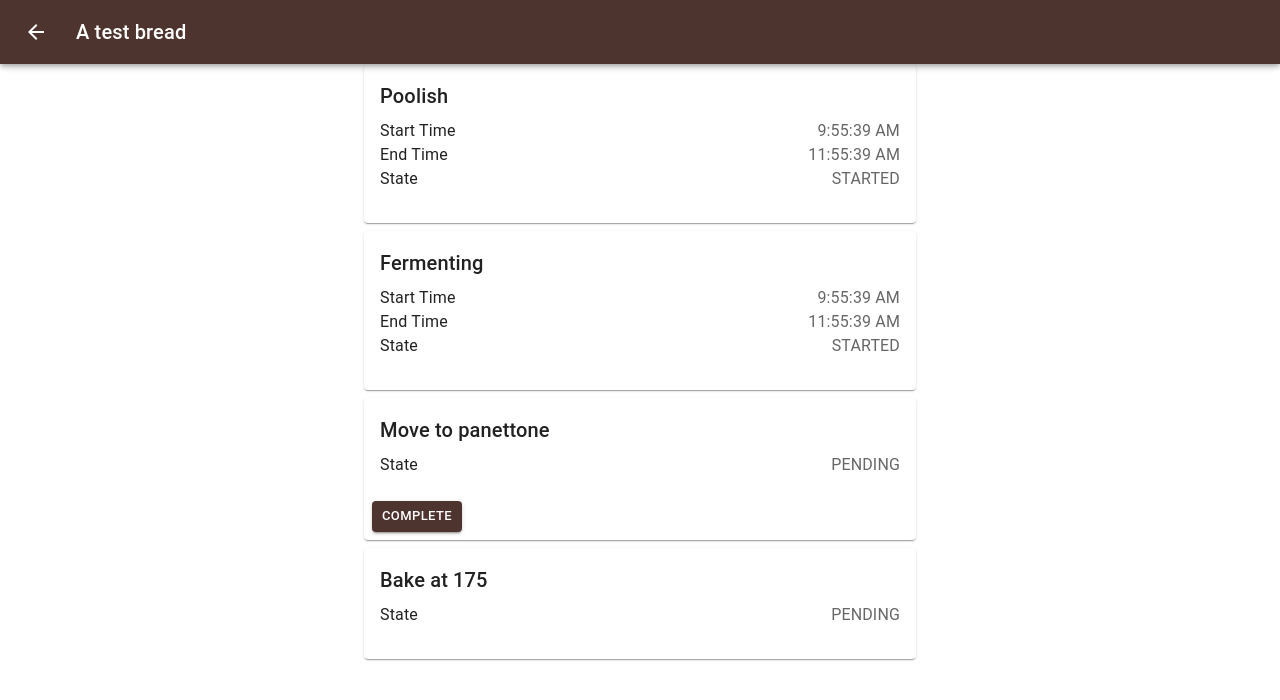
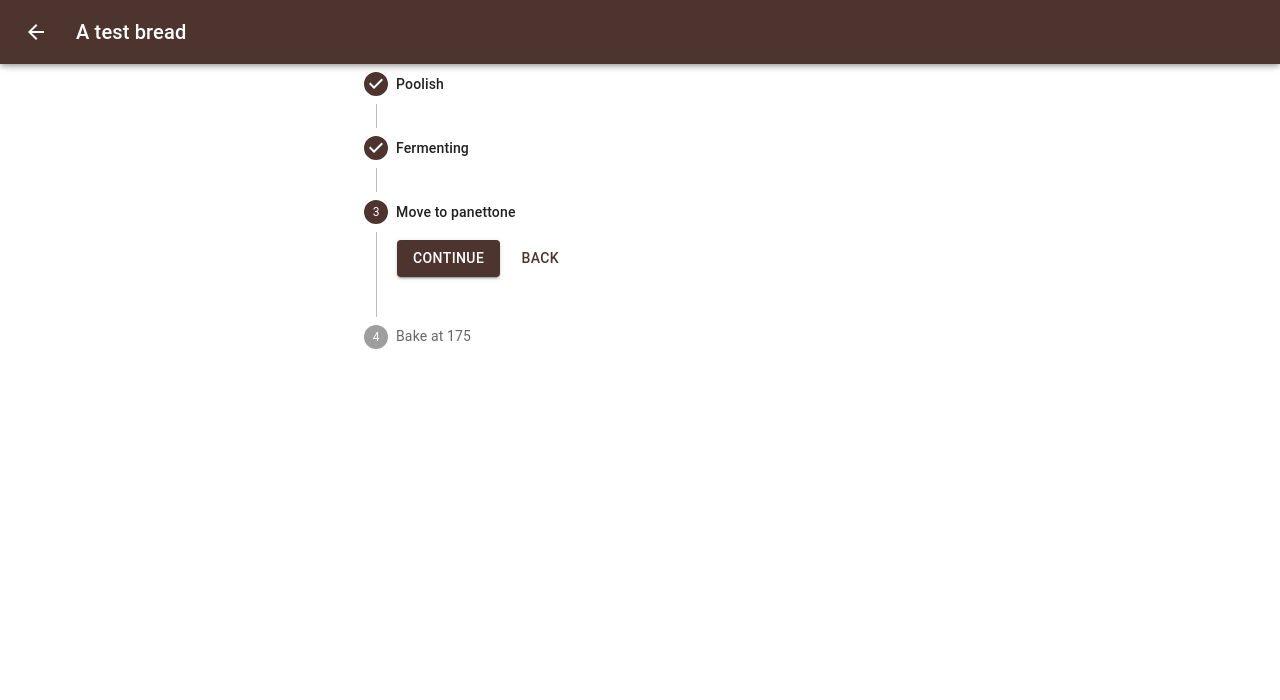
Before and after one commit to pewit90/yeastly, a React (Create React App) app: page /1 in a window 1280 px wide. Shown: the top 700 px of the page. Built offline with nearby package versions, Linux system fonts and the light colour scheme.

Commit message:
BreadView: Use MUI Stepper

```diff
--- a/src/components/BreadView.tsx
+++ b/src/components/BreadView.tsx
@@ -1,10 +1,17 @@
 import ArrowBackIcon from '@mui/icons-material/ArrowBack';
-import { Button, Card, CardActions, CardContent, Container, Grid, IconButton, Paper, Stack, Typography } from "@mui/material";
+import { Box, Button, IconButton, Typography } from "@mui/material";
+import Step_MUI from '@mui/material/Step';
+import StepContent_MUI from '@mui/material/StepContent';
+import StepLabel_MUI from '@mui/material/StepLabel';
+import Stepper_MUI from '@mui/material/Stepper';
 import { useNavigate, useParams } from "react-router-dom";
 import { Bread } from '../model/bread';
 import { Step } from "../model/step";
 import { getBread } from "../model/store";
 import { Page } from './Page';
+
+import React from 'react';
+
 
 /*
     Steps view
@@ -20,69 +27,57 @@ function StepBoxItem(props: { title: string, value: string }) {
     </div>
 }
 
-function StepBox(props: { step: Step, index: number, currentStepIndex: number }) {
-    const step = props.step;
-    const index = props.index;
-    const currentStepIndex = props.currentStepIndex;
-    return <Card key={step.name + index} sx={{ minWidth: 275 }}>
-        <CardContent>
-            <Typography gutterBottom variant="h6" component="div">
-                {step.name}
-            </Typography>
-            {step.startedAt && <StepBoxItem title="Start Time" value={step.startedAt?.toLocaleTimeString() ?? ''} />}
-            {step.completedAt && <StepBoxItem title="End Time" value={step.completedAt?.toLocaleTimeString() ?? ''} />}
-            <StepBoxItem title="State" value={step.state} />
-        </CardContent>
-        <CardActions>
-            {index === currentStepIndex && <Button size="small" variant='contained' color='primary'>Complete</Button>}
-        </CardActions>
-    </Card>
+export function StepList(props: { bread: Bread }) {
+    // TODO is this the correct way to get notified by updates?
+    const [activeStep, setActiveStep] = React.useState(props.bread.currentStepIndex);
+    const steps = props.bread.steps; //todo this might also get updated
+
+    const handleNext = (step:Step,index:number) => {
+        // TODO
+        const updatedStep = Step.fromObject({
+            ...step,
+            completed: true,
+            completedAt: new Date()
+        });
+        steps[index] = updatedStep;
+        setActiveStep(props.bread.currentStepIndex);
+    }
+    const handleBack = () => {
+        // TODO
+    }
+
+    return <Stepper_MUI activeStep={activeStep} orientation='vertical'>
+        {steps.map((step, index) => {
+            return <Step_MUI key={step.name + index} completed={step.completed} >
+                <StepLabel_MUI  >{step.name}</StepLabel_MUI>
+                <StepContent_MUI>
+                    {step.startedAt && <StepBoxItem title="Start Time" value={step.startedAt?.toLocaleTimeString() ?? ''} />}
+                    <Box sx={{ mb: 2 }}>
+                        <div>
+                            <Button
+                                variant="contained"
+                                onClick={()=>handleNext(step,index)}
+                                sx={{ mt: 1, mr: 1 }}
+                            >
+                                {index === steps.length - 1 ? 'Finish' : 'Continue'}
+                            </Button>
+                            <Button
+                                disabled={index === 0}
+                                onClick={handleBack}
+                                sx={{ mt: 1, mr: 1 }}
+                            >
+                                Back
+                            </Button>
+                        </div>
+                    </Box>
+                </StepContent_MUI>
+            </Step_MUI>
+        })}
+    </Stepper_MUI>
+
+
 }
 
-function StepBoxList(props: { steps: Step[], currentStepIndex: number }) {
-    const stepBoxList = props.steps.map((el, index) => StepBox({ step: el, index: index, currentStepIndex: props.currentStepIndex }));
-    return <Stack spacing={1}>
-        {stepBoxList}
-    </Stack>
-}
-
-/*
-    Dashboard view
-*/
-function BreadDashboard(props: { bread: Bread }) {
-    const bread = props.bread;
-    return <Container maxWidth="lg" sx={{ mt: 4, mb: 4 }}>
-        <Grid container spacing={3}>
-
-            <Grid item xs={12} md={8} lg={9}>
-                {/*
-                    Current Step
-                */}
-
-                <StepBox step={bread.steps[bread.currentStepIndex]} index={bread.currentStepIndex} currentStepIndex={bread.currentStepIndex} />
-            </Grid>
-            {/*
-            Projected end time
-            */}
-            <Grid item xs={12}>
-                <Paper sx={{ p: 2, display: 'flex', flexDirection: 'column' }}>
-                    <Card >
-                        <CardContent>
-                            <Typography gutterBottom variant="h6" component="div">
-                                {/* {""+bread.steps.reduce((previous, current)=> {previous+current.duration??0})} */}
-                            </Typography>
-                        </CardContent>
-                    </Card>
-                </Paper>
-            </Grid>
-
-        </Grid>
-    </Container>
-}
-
-/*
-    Tabs
-*/
 export function BreadView() {
     const params = useParams();
     const uuid = Number(params.uuid!);
@@ -99,10 +94,9 @@ export function BreadView() {
     >
         <ArrowBackIcon />
     </IconButton>;
-    const stepBoxList = <StepBoxList steps={bread.steps} currentStepIndex={bread.currentStepIndex} />;
+    const stepList = <StepList bread={bread} />;
 
     return <Page title={bread.name} navigationIcon={navigationIcon} >
-        {stepBoxList}
-        {/* <BreadDashboard bread={bread} /> */}
+        {stepList}
     </Page>
 }
```
